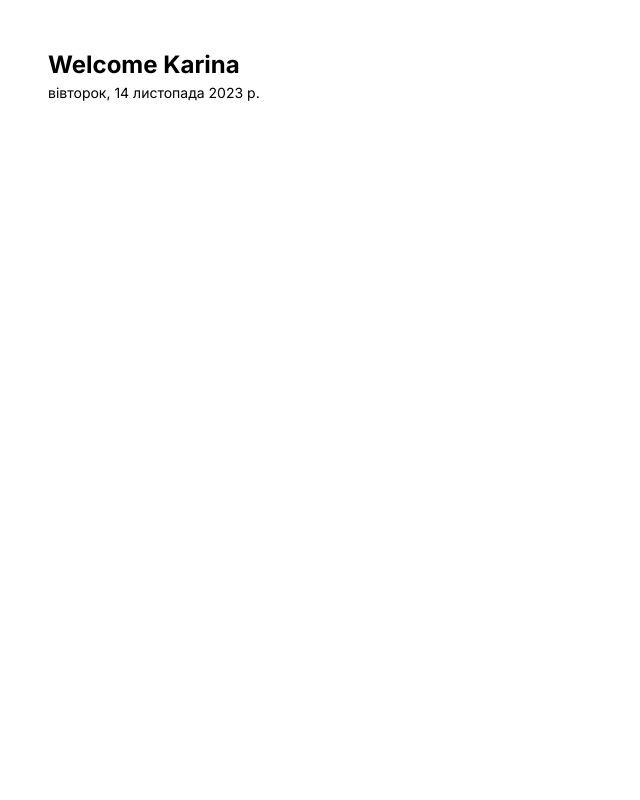
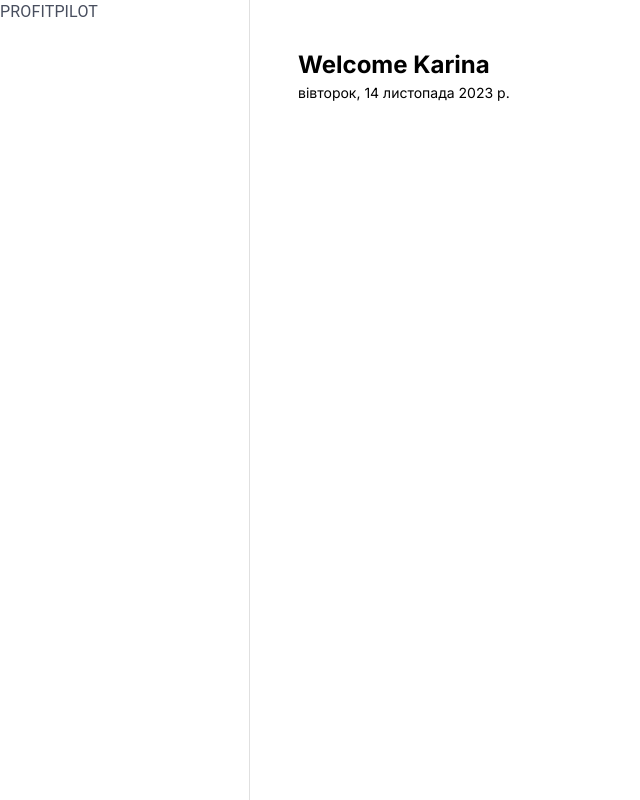
Before and after one commit to Voloshyna-Karina/monitoring-system, a React (Create React App) app in the folder frontend/: page / in a window 1280 px wide. Shown: the whole page, without its empty margins (0-640 px from the left). Built offline with nearby package versions, Linux system fonts and the light colour scheme.

Commit message:
Created 'flex-between' and 'side-bar' components. Which provides flexible layout options, and the 'side-bar' component, which is designed for navigation purposes.

```diff
--- /dev/null
+++ b/frontend/src/components/flex-between/index.tsx
@@ -0,0 +1,11 @@
+import React from 'react';
+import {Box, styled} from "@mui/material";
+
+
+const FlexBetween = styled(Box)({
+    display: 'flex',
+    justifyContent: 'space-between',
+    alignItems: 'center'
+})
+
+export default FlexBetween;
--- a/frontend/src/components/layout/index.tsx
+++ b/frontend/src/components/layout/index.tsx
@@ -1,13 +1,34 @@
-import React from "react";
+import React, { useState } from "react";
 import { ILayout } from "../../common/types/layout";
 import TopBarComponent from "../top-bar";
+import { useLocation } from "react-router-dom";
+import { Box, useMediaQuery } from "@mui/material";
+import SideBarComponent from "../side-bar";
 
 const LayoutComponent = ({children}: ILayout) => {
+    const [isOpen, setIsOpen] = useState(true)
+    const location = useLocation()
+    const isNonMobile = useMediaQuery('(min-width:600px)');
     return (
-        <div>
-            <TopBarComponent></TopBarComponent>
-            {children}
-        </div>
+        location.pathname === '/login' || location.pathname === '/register' ?
+        (
+            <div>
+                {children}
+            </div>
+        ) : (
+            <Box display={isNonMobile ? 'flex' : 'block'} width='100%' height='100%'>
+                <SideBarComponent
+                    isNonMobile={isNonMobile}
+                    drawerWidth='250px'
+                    isOpen={isOpen}
+                    setIsOpen={setIsOpen}
+                />
+                <Box>
+                    <TopBarComponent/>
+                    {children}
+                </Box>
+            </Box>
+        )
     );
 };
 
--- /dev/null
+++ b/frontend/src/components/side-bar/index.tsx
@@ -0,0 +1,61 @@
+import React, { useEffect, useState } from 'react';
+import {Box, Drawer, Divider, IconButton, List, ListItem, ListItemButton, ListItemIcon, ListItemText,
+    Typography, useTheme} from "@mui/material"
+import {ChevronLeft, ChevronRight} from "@mui/icons-material";
+import {CollectionsBookmarkOutlined, MovingOutlined, AssuredWorkloadOutlined, DevicesOutlined} from "@mui/icons-material";
+import CollectionsBookmarkOutlinedIcon from '@mui/icons-material/CollectionsBookmarkOutlined'; //товар
+import MovingOutlinedIcon from '@mui/icons-material/MovingOutlined'; //аналітика
+import AssuredWorkloadOutlinedIcon from '@mui/icons-material/AssuredWorkloadOutlined'; //транзакції
+import DevicesOutlinedIcon from '@mui/icons-material/DevicesOutlined'; //каси
+import { useLocation, useNavigate } from 'react-router-dom';
+import FlexBetween from '../flex-between';
+
+const SideBarComponent = (props: any) => {
+    const [active, setActive] = useState('')
+    const {isNonMobile, drawerWidth, isOpen, setIsOpen} = props
+    const {pathname} = useLocation()
+    const navigate = useNavigate()
+
+    useEffect(() => {
+        setActive(pathname)
+    }, [pathname])
+
+  return (
+    <Box component='nav'>
+        {isOpen && (
+            <Drawer
+                open={isOpen}
+                onClose={() => setIsOpen(false)}
+                variant='persistent'
+                anchor='left'
+                sx={{
+                    width: drawerWidth,
+                    '& .MuiDrawer-paper': {
+                        color: '#484E5E',
+                        backgroundColor: '#ffffff',
+                        boxSizing: 'border-box',
+                        width: drawerWidth
+                    }
+                }}
+            >
+                <Box width='100%'>
+                    <Box>
+                        <FlexBetween>
+                            <Box display='flex' alignItems='center' gap='10px'>
+                                <Typography>PROFITPILOT</Typography>
+                            </Box>
+                            {!isNonMobile && (
+                                <IconButton onClick={() => setIsOpen(!isOpen)}>
+                                    <ChevronLeft/>
+                                </IconButton>
+                            )}
+                        </FlexBetween>
+                    </Box>
+                </Box>
+            </Drawer>
+        )}
+    </Box>
+  );
+};
+
+export default SideBarComponent;
```
